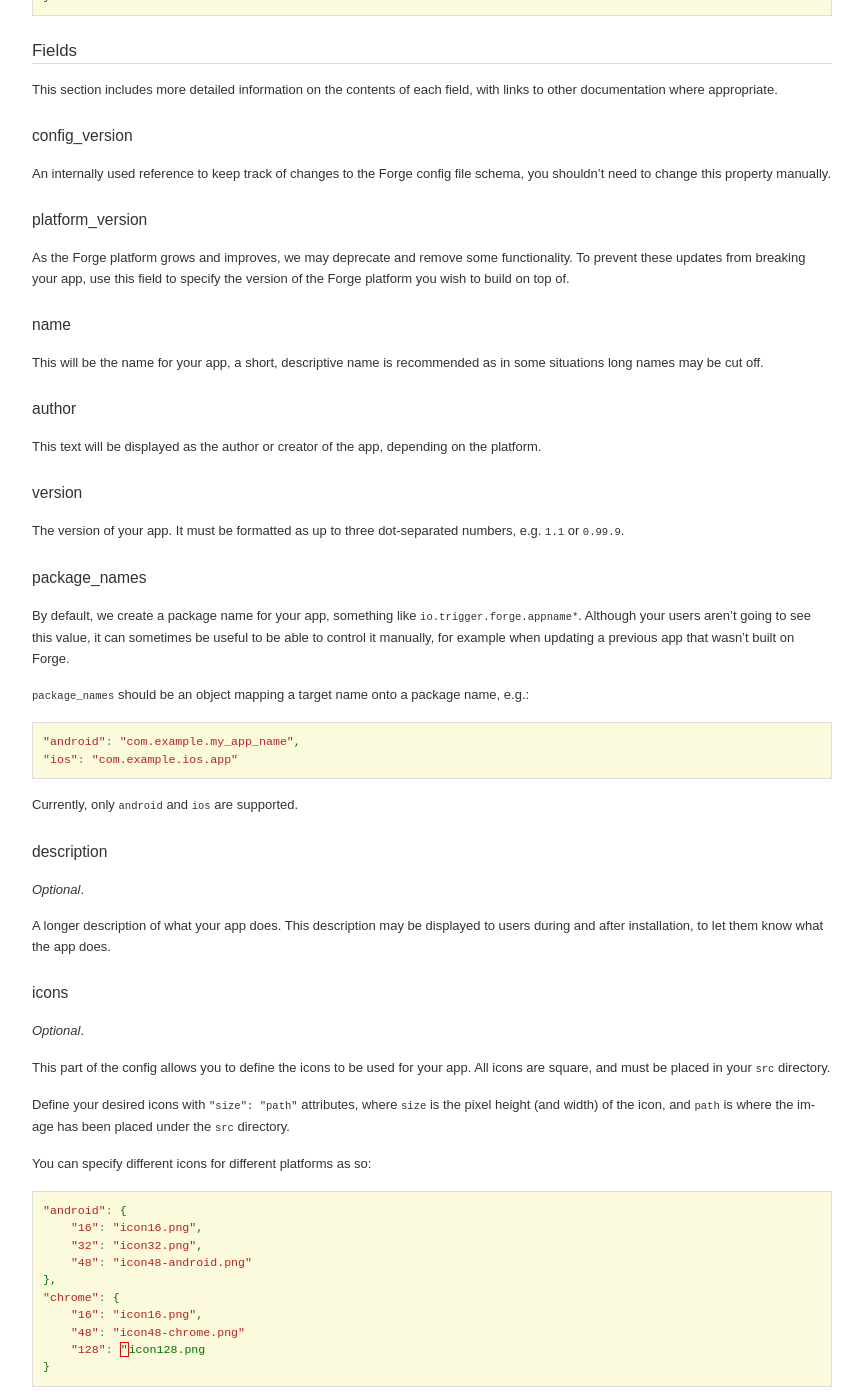
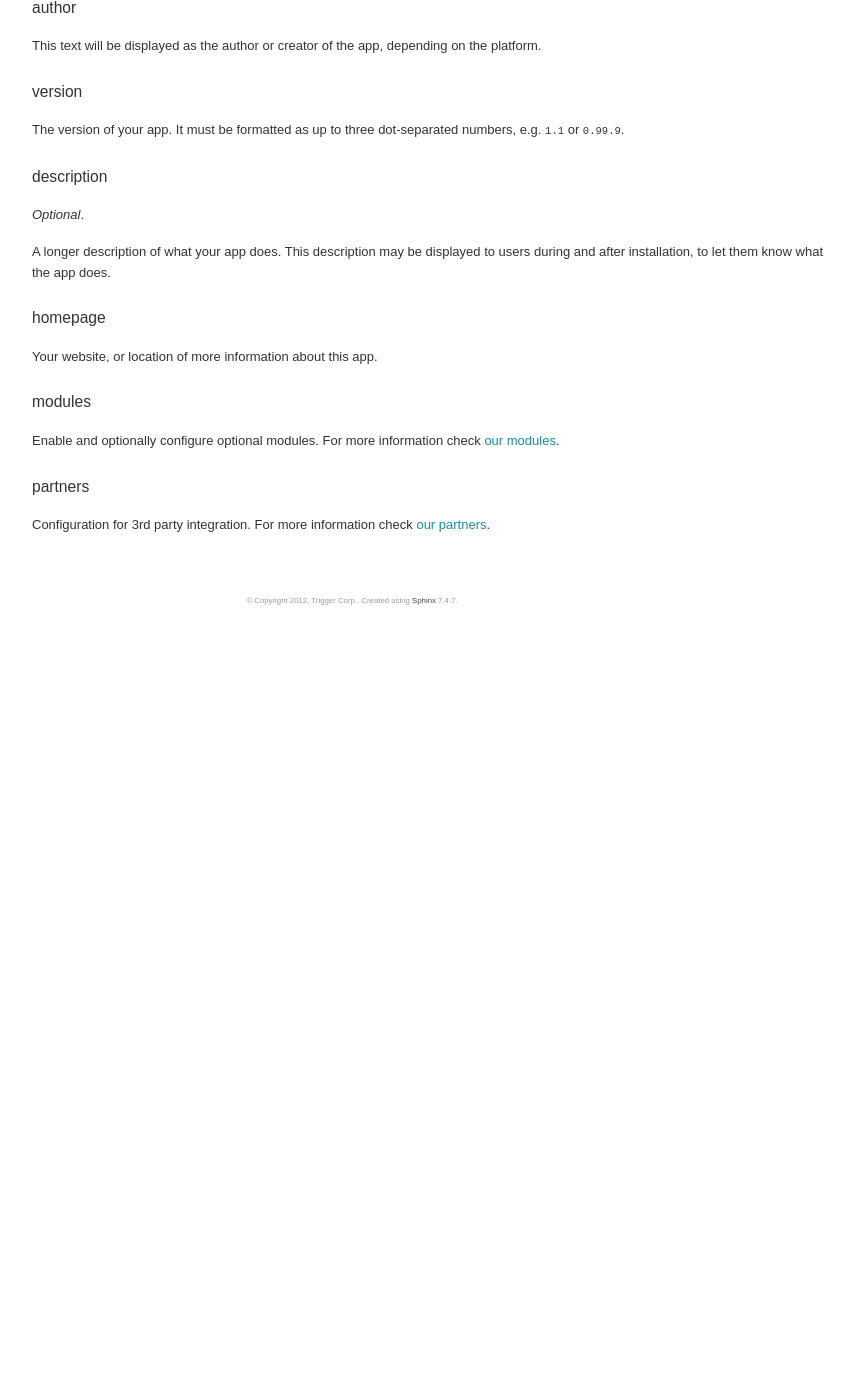
Before and after one commit to trigger-corp/Forge-Documentation, a Sphinx documentation site: the page built from source/config.rst, in a window 1280 px wide and 1400 px high, scrolled down 932 px. Shown: the whole window, without its empty margins (288-1151 px from the left). Built offline with Sphinx 7.4.7, drawn with Linux system fonts in a browser that asks for light colours; some web fonts are replaced; after the commit the page ends 1562 px from its top, so only the background shows below that; some of the changed text lies outside the part shown.

Commit message:
Add new modules to docs.

```diff
--- a/source/config.rst
+++ b/source/config.rst
@@ -10,38 +10,15 @@ Below is a template of a ``config.json`` file with links to a detailed descripti
 
 .. parsed-literal::
     {
-        ":ref:`config_version <field-config-version>`": 2,
-        ":ref:`platform_version <field-platform-version>`": "v1.2",
+        ":ref:`config_version <field-config-version>`": "2",
+        ":ref:`platform_version <field-platform-version>`": "v1.3",
         ":ref:`name <field-name>`": "My App",
         ":ref:`author <field-author>`": "Forger",
         ":ref:`version <field-version>`": "1.0",
-        ":ref:`package_names <field-package_names>`": {
-            "android": "com.example.app",
-            "ios": "com.example.ios.app"
-        },
         ":ref:`description <field-description>`": "My First Forge App.",
-        ":ref:`icons <field-icons>`": {
-            "android": {
-                "16": "icon16.png",
-                "32": "icon32.png",
-                "48": "icon48-android.png"
-            },
-            "chrome": {
-                "16": "icon16.png",
-                "48": "icon48-chrome.png"
-                "128": "icon128.png
-            }
-        },
-        ":ref:`update_url <field-update_url>`": {
-            "chrome": "url",
-            "firefox": "url"
-        },
-        ":ref:`parameters <field-parameters>`": {},
         ":ref:`homepage <field-homepage>`": "http://example.com"",
         ":ref:`partners <field-partners>`": {},
-        ":ref:`modules <field-modules>`": {
-            "prefs": true
-        },
+        ":ref:`modules <field-modules>`": {}
     }
 
 
@@ -85,20 +62,6 @@ version
 
 The version of your app. It must be formatted as up to three dot-separated numbers, e.g. ``1.1`` or ``0.99.9``.
 
-.. _field-package_names:
-
-package_names
-~~~~~~~~~~~~~~~~~~~~~~~~~~~~~~~~~~~~~~~~~~~~~~~~~~~~~~~~~~~~~~~~~~~~~~~~~~~~~~~~
-
-By default, we create a package name for your app, something like ``io.trigger.forge.appname*``. Although your users aren't going to see this value, it can sometimes be useful to be able to control it manually, for example when updating a previous app that wasn't built on Forge.
-
-``package_names`` should be an object mapping a target name onto a package name, e.g.::
-
-    "android": "com.example.my_app_name",
-    "ios": "com.example.ios.app"
-
-Currently, only ``android`` and ``ios`` are supported.
-
 .. _field-description:
 
 description
@@ -107,52 +70,6 @@ description
 *Optional*.
 
 A longer description of what your app does. This description may be displayed to users during and after installation, to let them know what the app does.
-
-.. _field-icons:
-
-icons
-~~~~~~~~~~~~~~~~~~~~~~~~~~~~~~~~~~~~~~~~~~~~~~~~~~~~~~~~~~~~~~~~~~~~~~~~~~~~~~~~
-
-*Optional*.
-
-This part of the config allows you to define the icons to be used for your app. All icons are square, and must be placed in your ``src`` directory.
-
-Define your desired icons with ``"size": "path"`` attributes, where ``size`` is the pixel height (and width) of the icon, and ``path`` is where the image has been placed under the ``src`` directory.
-
-.. highlight:: js
-
-You can specify different icons for different platforms as so::
-
-    "android": {
-        "16": "icon16.png",
-        "32": "icon32.png",
-        "48": "icon48-android.png"
-    },
-    "chrome": {
-        "16": "icon16.png",
-        "48": "icon48-chrome.png"
-        "128": "icon128.png
-    }
-
-Here, Android and Chrome will share their 16x16 pixel icon, but use different 48x48 pixel icons.
-
-The icons required for each platform are listed below:
-
-* Android: 36px, 48px and 72px
-* Chrome: 16px, 48px and 128px
-* Firefox: 32px and 64px
-* Internet Explorer: TODO
-* iOS: 57px, 72px and 114px for home screen icons, 512px to be shown in iTunes.
-* Safari: 32px, 48px and 64px
-
-.. note:: If you specify *any* icons for a particular platform, you **must** specify all required icons!
-
-.. _field-parameters:
-
-parameters
-~~~~~~~~~~~~~~~~~~~~~~~~~~~~~~~~~~~~~~~~~~~~~~~~~~~~~~~~~~~~~~~~~~~~~~~~~~~~~~~~
-
-Arbitrary extra configuration which will be available as ``forge.config.parameters`` in your JavaScript
 
 .. _field-homepage:
 
@@ -175,21 +92,3 @@ partners
 ~~~~~~~~~~~~~~~~~~~~~~~~~~~~~~~~~~~~~~~~~~~~~~~~~~~~~~~~~~~~~~~~~~~~~~~~~~~~~~~~
 
 Configuration for 3rd party integration. For more information check :ref:`our partners <partners>`.
-
-
-Fields only used in browser apps
---------------------------------------------------------------------------------
-
-.. _field-update_url:
-
-update_url
-~~~~~~~~~~~~~~~~~~~~~~~~~~~~~~~~~~~~~~~~~~~~~~~~~~~~~~~~~~~~~~~~~~~~~~~~~~~~~~~~
-
-*Optional*. *Browsers only*.
-
-URLs to check for application updates from::
-
-    "update_url": {
-        "chrome": "url",
-        "firefox": "url"
-    }
--- a/source/index.rst
+++ b/source/index.rst
@@ -29,7 +29,7 @@ Your feedback is very important to us. Please send an email to support@trigger.i
    /features/index
    /config
    /modules/index
+   /partners/index.rst
    /tools/index
-   /partners/index.rst
    /releasing
    /release-notes
--- a/source/modules/index.rst
+++ b/source/modules/index.rst
@@ -14,6 +14,7 @@ Module Reference
    /modules/file
    /modules/geolocation
    /modules/gmail
+   /modules/icons
    /modules/is
    /modules/jquery
    /modules/launchimage
--- a/source/partners/index.rst
+++ b/source/partners/index.rst
@@ -1,12 +1,12 @@
 .. _partners:
 
-Our Partners
-================
+Partner Module Reference
+========================
 
 The Forge platform is lightweight and flexible: if you wish, you can include some or all of the following extra services into your app, to get started faster.
 
 .. toctree::
-  :maxdepth: 2
+  :maxdepth: 3
 
   /partners/parse.rst
   /partners/mixpanel.rst
```
Also changed, not shown: other parts of source/modules/index.rst (+4 -1 lines), source/modules/icons.rst (added, +57 -0 lines), source/modules/package_names.rst (added, +28 -0 lines), source/modules/parameters.rst (added, +18 -0 lines), source/modules/update_url.rst (added, +21 -0 lines).
